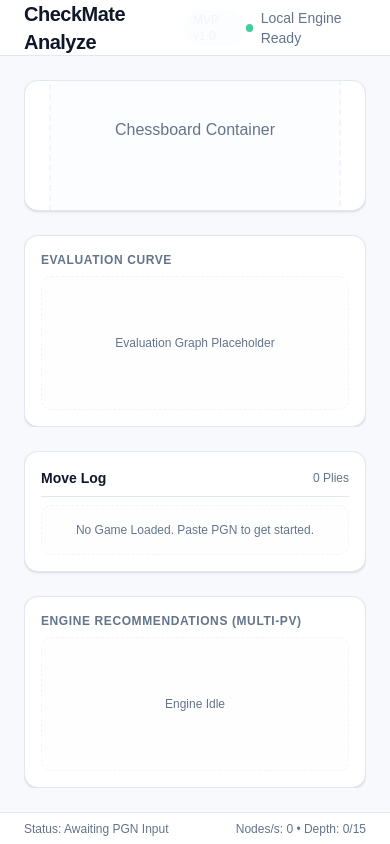
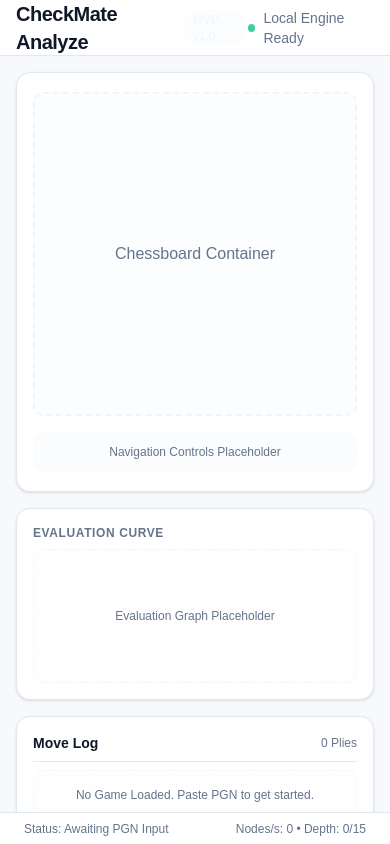
Before and after one commit to vaibhv19/Check-Mate-Analyse, a React (Vite) app: page / in a window 390 px wide. Built offline with nearby package versions, Linux system fonts and the light colour scheme.

Commit message:
TS-2.1.2: Implement Mobile Responsive Grid Adaptations

```diff
--- a/src/components/layout/WorkbenchLayout.tsx
+++ b/src/components/layout/WorkbenchLayout.tsx
@@ -16,9 +16,9 @@ export default function WorkbenchLayout({
   statusBarContent,
 }: WorkbenchLayoutProps) {
   return (
-    <div className="flex h-screen w-screen flex-col overflow-hidden bg-background text-foreground">
+    <div className="flex h-screen w-screen flex-col overflow-y-auto md:overflow-hidden bg-background text-foreground">
       {/* Header Bar */}
-      <header className="flex h-14 shrink-0 items-center justify-between border-b border-border bg-card px-6">
+      <header className="flex h-14 shrink-0 items-center justify-between border-b border-border bg-card px-4 md:px-6">
         <div className="flex items-center gap-3">
           <span className="text-xl font-bold tracking-tight text-primary">CheckMate Analyze</span>
           <span className="rounded-full bg-accent/20 px-2.5 py-0.5 text-xs font-medium text-accent">
@@ -34,13 +34,13 @@ export default function WorkbenchLayout({
       </header>
 
       {/* Main Grid Workspace */}
-      <main className="flex-1 overflow-hidden p-6">
-        <div className="grid h-full w-full grid-cols-1 gap-6 md:grid-cols-3 lg:grid-cols-4">
+      <main className="flex-1 overflow-y-auto md:overflow-hidden p-4 md:p-6">
+        <div className="grid w-full gap-4 md:gap-6 md:h-full grid-cols-1 md:grid-cols-3 lg:grid-cols-4">
 
           {/* Column 1 & 2: Chessboard & Analytics (occupies 3 columns on large screens) */}
-          <div className="flex flex-col gap-6 md:col-span-2 lg:col-span-3 overflow-hidden">
+          <div className="flex flex-col gap-4 md:gap-6 md:col-span-2 lg:col-span-3 md:overflow-hidden">
             {/* Chessboard & Controls Container */}
-            <div className="flex-1 flex flex-col items-center justify-center rounded-xl border border-border bg-card p-6 shadow-sm overflow-hidden">
+            <div className="flex-1 flex flex-col items-center justify-center rounded-xl border border-border bg-card p-4 md:p-6 shadow-sm min-h-[420px] md:min-h-0 md:overflow-hidden">
               {boardContent || (
                 <div className="flex flex-col items-center justify-center gap-4 text-center h-full w-full">
                   <div className="aspect-square w-full max-w-[480px] rounded-lg border-2 border-dashed border-muted bg-muted/20 flex items-center justify-center text-muted-foreground">
@@ -54,7 +54,7 @@ export default function WorkbenchLayout({
             </div>
 
             {/* Evaluation Graph / Engine stats Section */}
-            <div className="h-48 shrink-0 rounded-xl border border-border bg-card p-4 shadow-sm overflow-hidden flex flex-col">
+            <div className="h-48 shrink-0 rounded-xl border border-border bg-card p-4 shadow-sm md:overflow-hidden flex flex-col">
               <h3 className="text-xs font-semibold uppercase tracking-wider text-muted-foreground mb-2">
                 Evaluation Curve
               </h3>
@@ -65,9 +65,9 @@ export default function WorkbenchLayout({
           </div>
 
           {/* Column 3: Move List Panel & Engine info */}
-          <div className="flex flex-col gap-6 md:col-span-1 overflow-hidden">
+          <div className="flex flex-col gap-4 md:gap-6 md:col-span-1 md:overflow-hidden">
             {/* Move List Container */}
-            <div className="flex-1 flex flex-col rounded-xl border border-border bg-card p-4 shadow-sm overflow-hidden">
+            <div className="h-80 md:h-full flex-1 flex flex-col rounded-xl border border-border bg-card p-4 shadow-sm md:overflow-hidden">
               <h3 className="text-sm font-semibold border-b border-border pb-2 mb-2 flex items-center justify-between">
                 <span>Move Log</span>
                 <span className="text-xs text-muted-foreground font-normal">0 Plies</span>
@@ -78,7 +78,7 @@ export default function WorkbenchLayout({
             </div>
 
             {/* Engine Analysis Panel */}
-            <div className="h-48 shrink-0 flex flex-col rounded-xl border border-border bg-card p-4 shadow-sm overflow-hidden">
+            <div className="h-48 shrink-0 flex flex-col rounded-xl border border-border bg-card p-4 shadow-sm md:overflow-hidden">
               <h3 className="text-xs font-semibold uppercase tracking-wider text-muted-foreground mb-2">
                 Engine Recommendations (Multi-PV)
               </h3>
```
